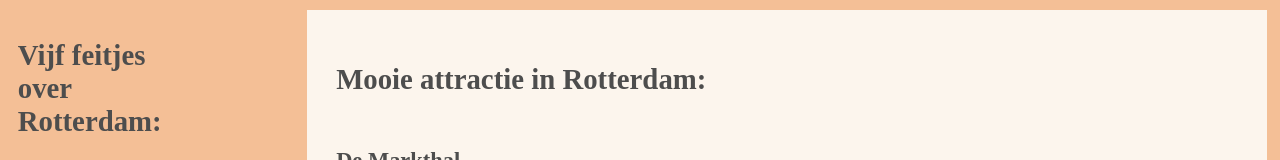
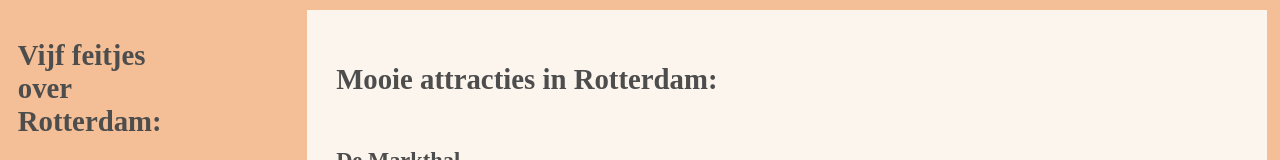
Before and after one commit to mmi12345/huiswerk18, a plain HTML site: page index.html in a window 1280 px wide. Shown: the part 429-589 px from the top of the page. Drawn offline with Linux system fonts and the light colour scheme.

Commit message:
Add files via upload

```diff
--- a/index.html
+++ b/index.html
@@ -28,7 +28,7 @@
         </div>
         <div class="col-9">
             <article>
-                <h2>Mooie attractie in Rotterdam:</h2>
+                <h2>Mooie attracties in Rotterdam:</h2>
                 <section>
                     <h3>De Markthal</h3>
                     <p><img src="afbeeldingen/markthal1.png" alt="mooi zicht op de markthal in de avond"
```
